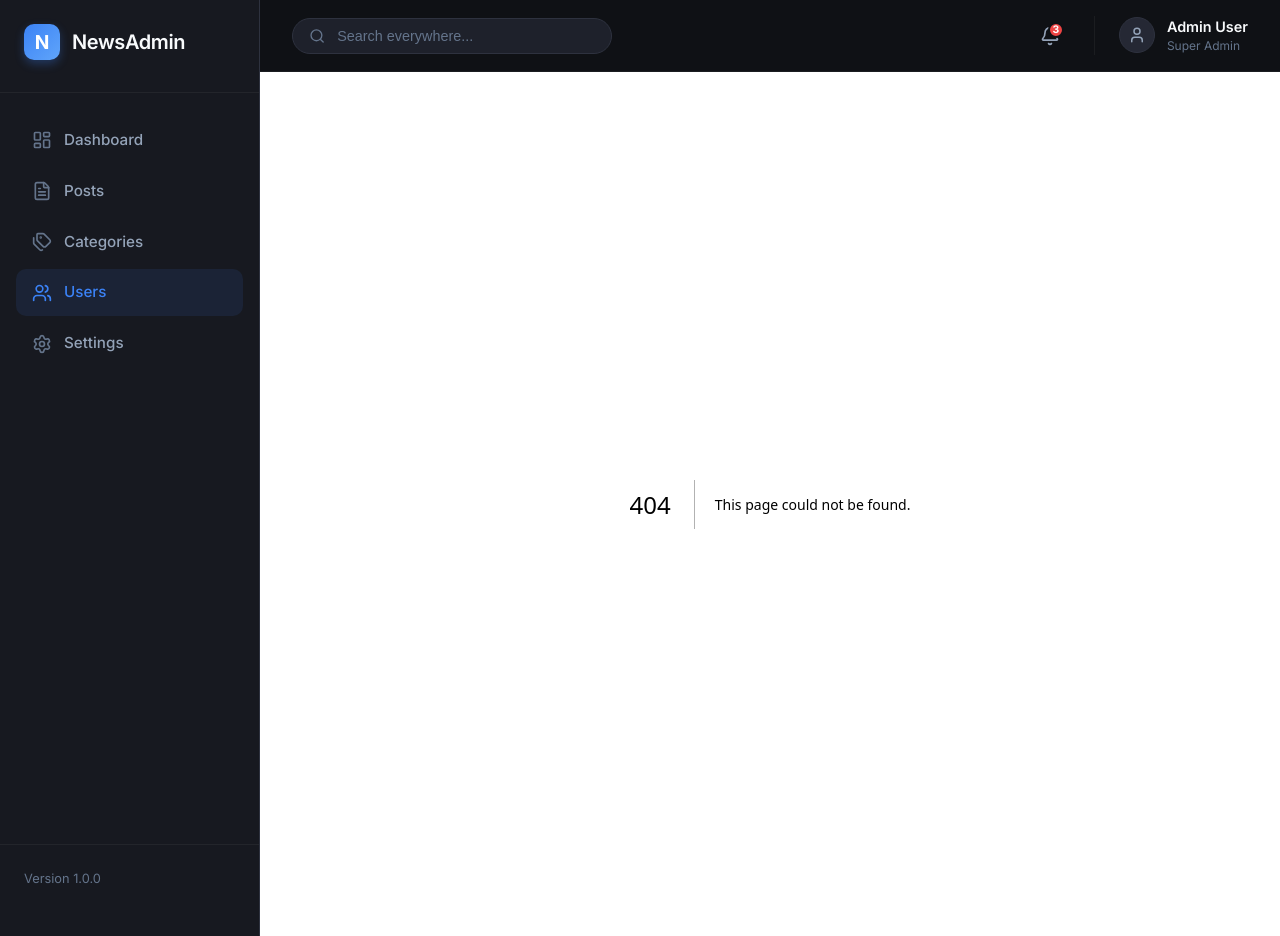
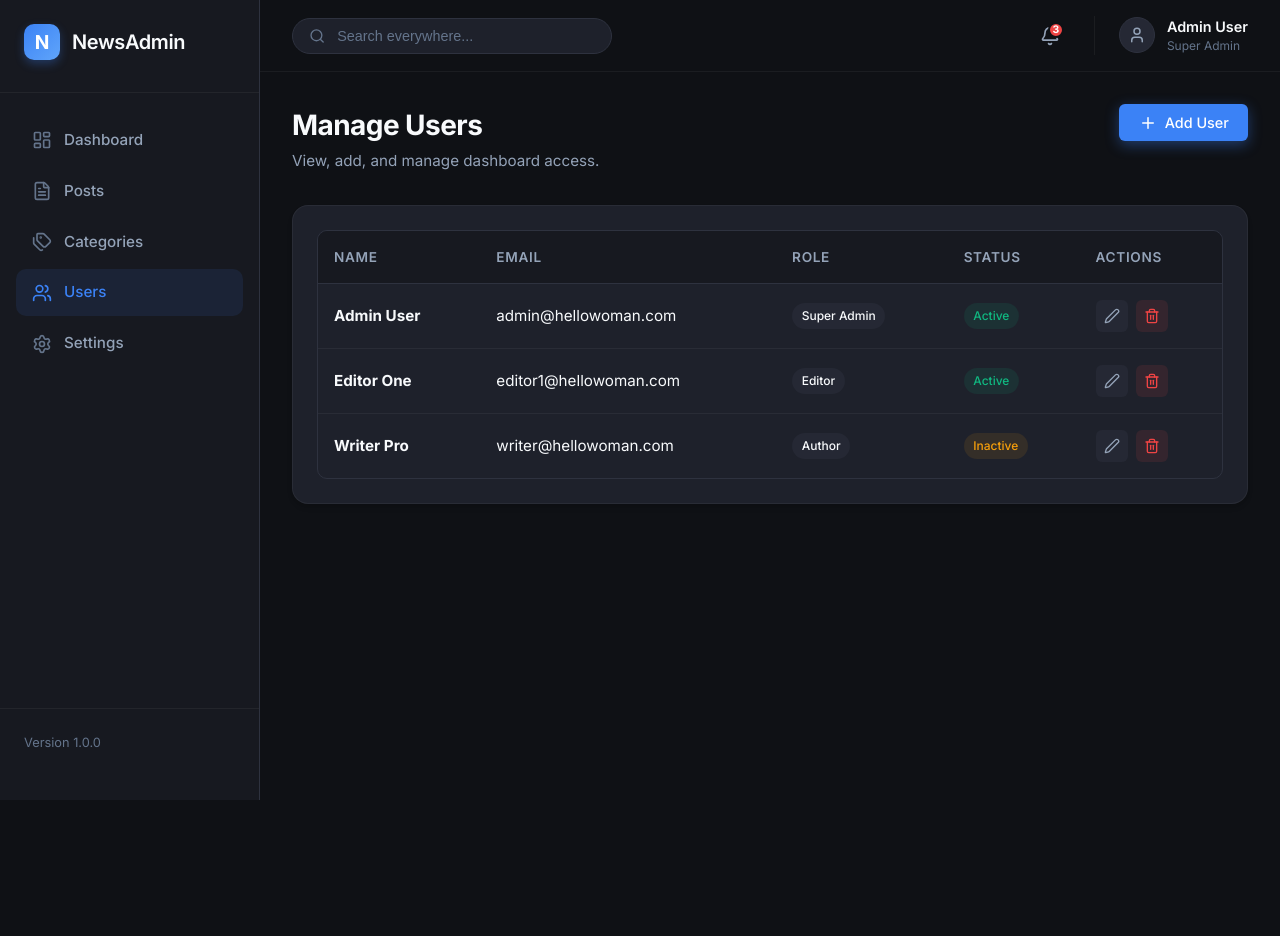
Before and after one commit to Mehedi259/News-Website-Dashboard, a Next.js app: page /users in a window 1280 px wide. Before the commit this address had no page. After the commit the page ends 800 px from the top, so only its background shows below. Built offline with nearby package versions, Linux system fonts and the light colour scheme.

Commit message:
Fix UI bugs based on feedback

```diff
--- a/src/app/page.tsx
+++ b/src/app/page.tsx
@@ -1,3 +1,4 @@
+import Link from 'next/link';
 import { TrendingUp, Users, FileText, Activity } from 'lucide-react';
 import styles from './page.module.css';
 
@@ -16,10 +17,10 @@ export default function Dashboard() {
           <h1 className={styles.title}>Dashboard Overview</h1>
           <p className={styles.subtitle}>Welcome back! Here&apos;s what&apos;s happening today.</p>
         </div>
-        <button className="btn btn-primary">
+        <Link href="/posts/new" className="btn btn-primary">
           <FileText size={18} />
           Create New Post
-        </button>
+        </Link>
       </header>
 
       <div className={styles.statsGrid}>
--- /dev/null
+++ b/src/app/users/page.tsx
@@ -0,0 +1,65 @@
+'use client';
+import { Plus, Edit2, Trash2 } from 'lucide-react';
+
+export default function UsersPage() {
+  const users = [
+    { id: 1, name: 'Admin User', email: 'admin@hellowoman.com', role: 'Super Admin', status: 'Active' },
+    { id: 2, name: 'Editor One', email: 'editor1@hellowoman.com', role: 'Editor', status: 'Active' },
+    { id: 3, name: 'Writer Pro', email: 'writer@hellowoman.com', role: 'Author', status: 'Inactive' },
+  ];
+
+  return (
+    <div style={{ display: 'flex', flexDirection: 'column', gap: '2rem' }}>
+      <header style={{ display: 'flex', justifyContent: 'space-between', alignItems: 'flex-start' }}>
+        <div>
+          <h1 style={{ fontSize: '1.75rem', fontWeight: 700, marginBottom: '0.25rem', letterSpacing: '-0.02em' }}>Manage Users</h1>
+          <p style={{ color: 'var(--text-secondary)', fontSize: '0.95rem' }}>View, add, and manage dashboard access.</p>
+        </div>
+        <button className="btn btn-primary" onClick={() => alert('Add User Modal will appear here')}>
+          <Plus size={18} />
+          Add User
+        </button>
+      </header>
+
+      <div className="card">
+        <div className="table-wrapper">
+          <table className="data-table">
+            <thead>
+              <tr>
+                <th>Name</th>
+                <th>Email</th>
+                <th>Role</th>
+                <th>Status</th>
+                <th>Actions</th>
+              </tr>
+            </thead>
+            <tbody>
+              {users.map(user => (
+                <tr key={user.id}>
+                  <td><strong>{user.name}</strong></td>
+                  <td>{user.email}</td>
+                  <td><span className="badge" style={{ background: 'var(--bg-card-hover)' }}>{user.role}</span></td>
+                  <td>
+                    <span className={`badge ${user.status === 'Active' ? 'badge-success' : 'badge-warning'}`}>
+                      {user.status}
+                    </span>
+                  </td>
+                  <td>
+                    <div style={{ display: 'flex', gap: '0.5rem' }}>
+                      <button style={{ width: '32px', height: '32px', display: 'flex', alignItems: 'center', justifyContent: 'center', borderRadius: 'var(--radius-sm)', background: 'var(--bg-card-hover)', color: 'var(--text-secondary)' }}>
+                        <Edit2 size={16} />
+                      </button>
+                      <button style={{ width: '32px', height: '32px', display: 'flex', alignItems: 'center', justifyContent: 'center', borderRadius: 'var(--radius-sm)', background: 'rgba(239, 68, 68, 0.1)', color: 'var(--danger)' }}>
+                        <Trash2 size={16} />
+                      </button>
+                    </div>
+                  </td>
+                </tr>
+              ))}
+            </tbody>
+          </table>
+        </div>
+      </div>
+    </div>
+  );
+}
--- a/src/components/Header.tsx
+++ b/src/components/Header.tsx
@@ -15,7 +15,7 @@ export default function Header() {
       </div>
 
       <div className={styles.actions}>
-        <button className={styles.iconBtn}>
+        <button className={styles.iconBtn} onClick={() => alert('No new notifications')}>
           <Bell size={20} />
           <span className={styles.badge}>3</span>
         </button>
```
Also changed, not shown: src/app/categories/page.tsx (+6 -2 lines), src/app/settings/page.tsx (+75 -24 lines), vercel.json (added).
